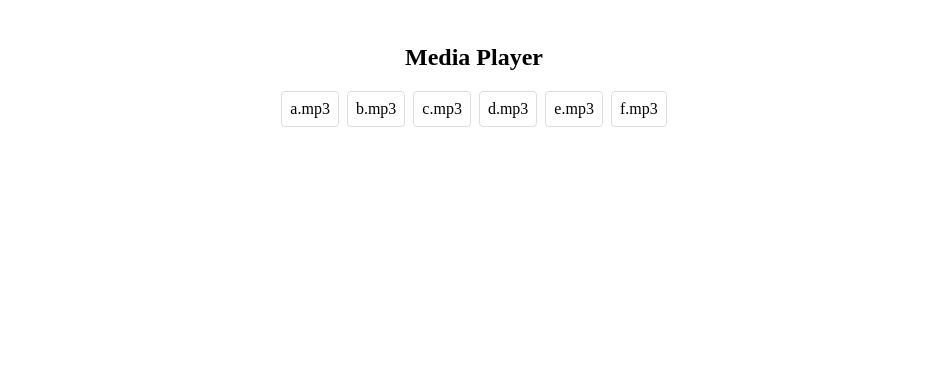
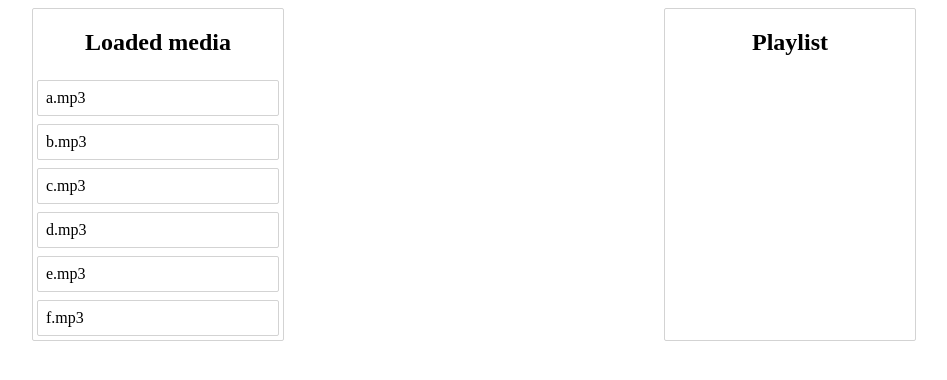
Before and after one commit to foryoumem/react_media_player, a React (Create React App) app: page / in a window 1280 px wide. Shown: the top 380 px of the page, without its empty margins (166-1113 px from the left). Built offline with nearby package versions, Linux system fonts and the light colour scheme; data requests are answered from the project's data file.

Commit message:
dnd component 작업중 2

```diff
--- /dev/null
+++ b/src/component/MediaColumn.js
@@ -0,0 +1,34 @@
+import styled from "styled-components"
+import MediaItem from "./MediaItem"
+import { Droppable } from "react-beautiful-dnd"
+
+const Container = styled.div`
+display: flex;
+flex-direction: column;
+border: 1px solid lightgrey;
+border-radius: 2px;
+width: 250px;
+`
+
+const Title = styled.h2`
+text-align: center;
+`
+
+const MediaColumn = ({data, type, title}) => {
+
+    return (
+        <Droppable droppableId={type}>
+            {(provided) => (
+                <Container ref={provided.innerRef} {...provided.droppableProps}>
+                    <Title>{title}</Title>
+                    {data.map((iter, index) => (
+                        <MediaItem key={iter.id} data={iter} index={index} type={`${type}-item`} />
+                    ))}
+                    {provided.placeholder}
+                </Container>
+            )}
+        </Droppable>
+    )
+}
+
+export default MediaColumn
--- /dev/null
+++ b/src/component/MediaItem.js
@@ -0,0 +1,27 @@
+import { Draggable } from "react-beautiful-dnd"
+import styled from "styled-components"
+
+const Container = styled.div`
+flex: 1;
+border: 1px solid lightgray;
+border-radius: 2px;
+margin: 4px;
+padding: 8px;
+background: ${props => props.$isDragging ? "lightgreen" : "white"};
+`
+
+const MediaItem = ({ data, index, type }) => {
+
+    return (
+        <Draggable draggableId={data.id} index={index} type={type}>
+            {(provide, snapshot) => (
+                <Container ref={provide.innerRef} {...provide.dragHandleProps} {...provide.draggableProps}
+                    $isDragging={snapshot.isDragging}>
+                    {data.title}
+                </Container>
+            )}
+        </Draggable>
+    )
+}
+
+export default MediaItem
--- /dev/null
+++ b/src/component/MediaOrganize.js
@@ -0,0 +1,39 @@
+import { DragDropContext, Draggable, Droppable } from "react-beautiful-dnd"
+import styled from "styled-components"
+
+import { useSelector, useDispatch } from "react-redux"
+import MediaColumn from "./MediaColumn"
+
+const Container = styled.div`
+display: flex;
+justify-content: space-around;
+background-color: inherit;
+`
+
+
+
+const MediaOrganize = () => {
+    const medialist = useSelector(state => state.media.value)
+    const playlist = useSelector(state => state.play.value)
+    const dispatch = useDispatch()
+
+    const onDragEnd = ({destination, source, draggableId, type}) => {
+        if (!destination) return
+
+        console.log("Destination: ", destination)
+        console.log("Source: ", source)
+        console.log("Draggable ID: ", draggableId)
+        console.log("Type: ", type)
+
+    }
+    return(
+        <DragDropContext onDragEnd={onDragEnd}>
+            <Container>
+                <MediaColumn data={medialist} type="media" title="Loaded media" />
+                <MediaColumn data={playlist} type="play" title="Playlist" />
+            </Container>
+        </DragDropContext>
+    )
+}
+
+export default MediaOrganize
--- a/src/features/playSlice.js
+++ b/src/features/playSlice.js
@@ -12,7 +12,7 @@ const exampleData = [
 export const playSlice = createSlice({
     name: "play",
     initialState: {
-        value: exampleData,
+        value: [],
     },
     reducers: {
         onChangePlaylist: (state, action) => {
--- a/src/routes/Root.js
+++ b/src/routes/Root.js
@@ -1,38 +1,12 @@
-import { useEffect, useState } from "react"
+import { useEffect } from "react"
+import { fetchMedia } from "../features/mediaSlice"
+import { useDispatch } from "react-redux"
 
-import { useSelector, useDispatch } from "react-redux"
-import { fetchMedia, onChangeMedialist } from "../features/mediaSlice"
-import { onChangePlaylist } from "../features/playSlice"
-import { DragDropContext } from "react-beautiful-dnd"
-
-import styled from "styled-components"
-
-import MediaComponent from "../component/MediaComponent"
-
-const RootContainer = styled.div`
-    display: flex;
-    flex-direction: column;
-    align-items: center;
-    padding: 20px;
-`
-const Header = styled.h1`
-    font-size: 24px;
-    font-weight: bold;
-    margin-bottom: 20px;
-`
-
-const Media = styled.div`
-`
-// display: flex;
-// justify-content: space-around;
-// width: 100%;
-
+import MediaOrganize from "../component/MediaOrganize"
 
 export default function Root() {
     console.log("Root Component 실행")
 
-    const medialist = useSelector(state => state.media.value)
-    const playlist = useSelector(state => state.play.value)
     const dispatch = useDispatch()
 
     useEffect(() => {
@@ -44,12 +18,23 @@ export default function Root() {
         }
     }, [])
 
-    //
 
     return (
-        <RootContainer>
-            <Header>Media Player</Header>
-            <MediaComponent />
-        </RootContainer>
+        <div>
+            <MediaOrganize />
+        </div>
     )
 }
+
+
+/*
+redux 계속 사용해서 구현해보는데, << thunk 계속 사용
+
+서버는 JSON Server 사용하고.
+
+drag drop 은 계속 라이브러리 사용하고, 나중에 결과물 다 만들고 직접 만들어보던가.
+
+styled component 적용
+
+option: type script 사용하고
+*/
```
Also changed, not shown: src/component/DragDropList.js (+57 -6 lines), src/component/DragItem.js (added, +27 -0 lines), src/component/Item.js (added, +25 -0 lines).
